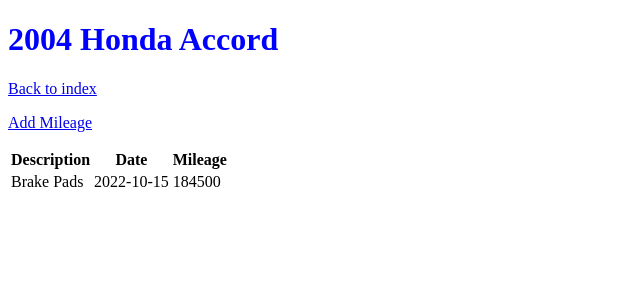
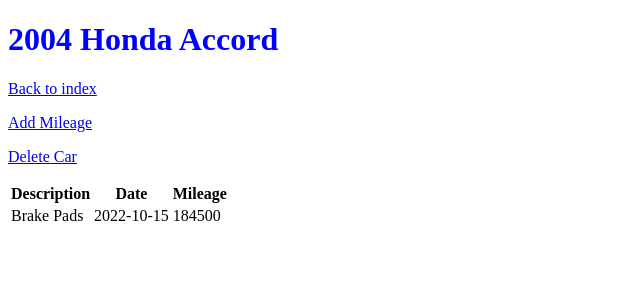
Before and after one commit to carloandaya/car-maintenance, a Flask app: page /car/1 in a window 1280 px wide. Shown: the top 300 px of the page, without its empty margins (0-640 px from the left). Run offline with Flask 3, Linux system fonts and the light colour scheme; data comes from the database, SQL or seed files in the repository.

Commit message:
Create function to delete cars

```diff
--- a/app.py
+++ b/app.py
@@ -23,6 +23,14 @@ def add_car():
         db.session.commit()
         return redirect(url_for("index"))
     return render_template("addcar.html")
+
+
+@app.route("/delete-car/<car_id>")
+def delete_car(car_id):
+    car = Car.query.get(car_id)
+    db.session.delete(car)
+    db.session.commit()
+    return redirect(url_for("index"))
 
 
 @app.route("/add-maintenance", methods=["GET", "POST"])
--- a/templates/car.html
+++ b/templates/car.html
@@ -11,6 +11,9 @@
 </a>
 <a href="{{ url_for('add_mileage', car_id=car.id) }}">
     <p>Add Mileage</p>
+</a>
+<a href="{{ url_for('delete_car', car_id=car.id) }}">
+    <p>Delete Car</p>
 </a>
 <table>
     <tr>
```
